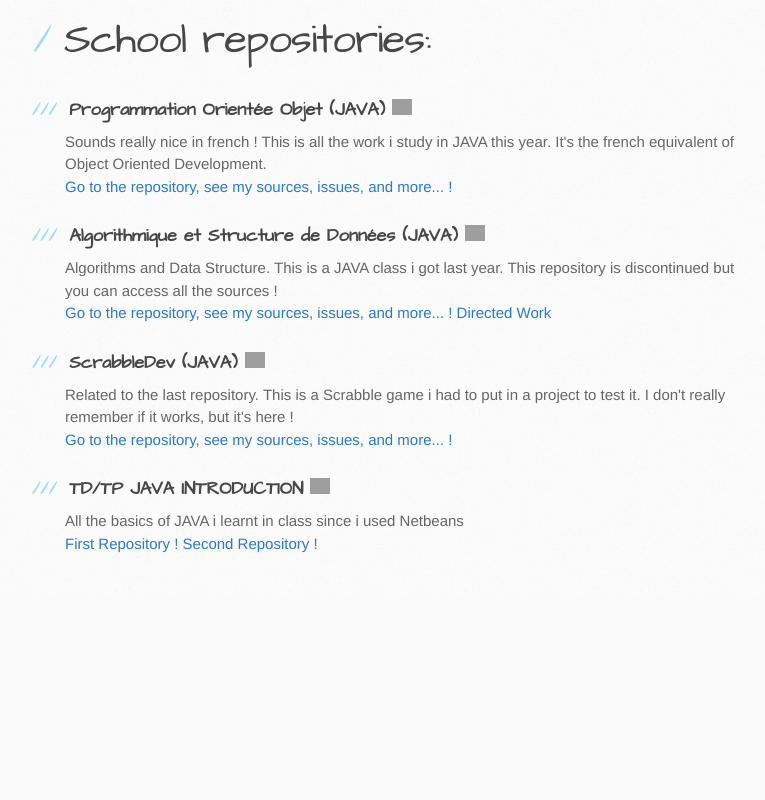
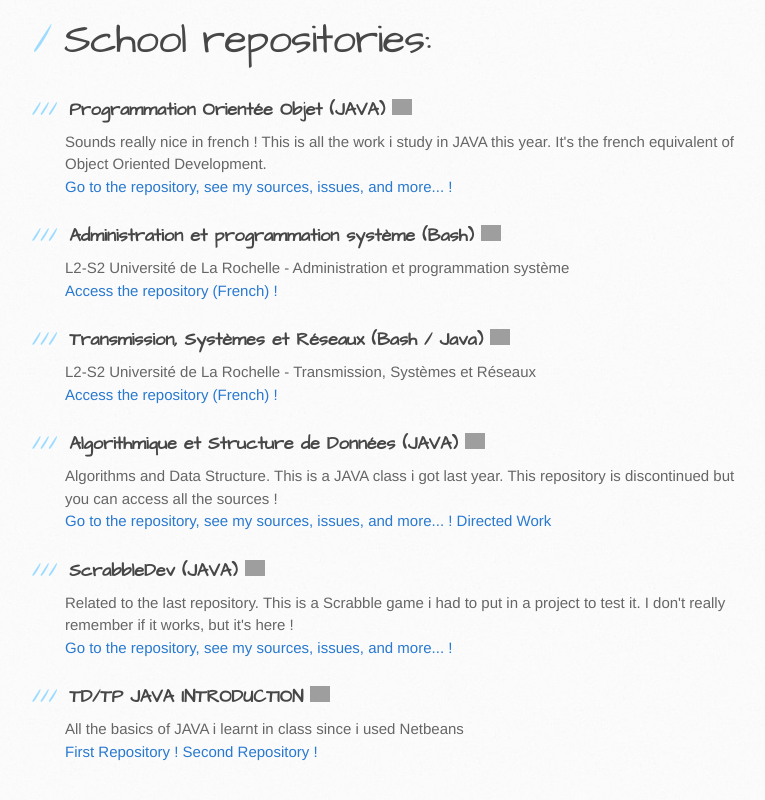
Before and after one commit to GDRMC/gdrmc.github.io, a plain HTML site: page index.html in a window 1280 px wide. Shown: the part 964-1764 px from the top of the page, without its empty margins (105-870 px from the left). Before the commit the page ends 1562 px from the top, so only its background shows below. Drawn offline with Linux system fonts and the light colour scheme; grey boxes are pictures that could not be loaded.

Commit message:
Update index.html

```diff
--- a/index.html
+++ b/index.html
@@ -47,7 +47,13 @@
                 </p>
 
 
+
+
+
                 <h1>Personnal projects: </h1>
+
+
+
                 <h3>
 <a id="creating-pages-manually" class="anchor" href="#creating-pages-manually" aria-hidden="true"><span aria-hidden="true" class="octicon octicon-link"></span></a>EzNote (JAVA)</h3>
 
@@ -57,6 +63,9 @@
                         Download the latest EzNote release
                     </a>
                 </p>
+
+
+
 
                 <h3>
 <a id="authors-and-contributors" class="anchor" href="#authors-and-contributors" aria-hidden="true"><span aria-hidden="true" class="octicon octicon-link"></span></a>CityGame (JAVA)</h3>
@@ -72,11 +81,55 @@
 
 
             <h1>School repositories:</h1>
-                <h3>
+
+
+            <h3>
 <a id="designer-templates" class="anchor" href="#designer-templates" aria-hidden="true"><span aria-hidden="true" class="octicon octicon-link"></span></a>Programmation Orientée Objet (JAVA) <img src="http://www.big5media.com/img/icone_drapeau_francais.jpg" alt="fr" width="20" height="16" /></h3>
 
                 <p>Sounds really nice in french ! This is all the work i study in JAVA this year. It's the french equivalent of Object Oriented Development.<br>
                     <a href="https://github.com/GDRMC/TP_POO_DEPOTS">Go to the repository, see my sources, issues, and more... !</a></p>
+
+
+
+
+
+
+                <h3>
+                    <a id="designer-templates" class="anchor" href="#designer-templates" aria-hidden="true">
+                        <span aria-hidden="true" class="octicon octicon-link"></span>
+                    </a>Administration et programmation système (Bash)
+                        <img src="http://www.big5media.com/img/icone_drapeau_francais.jpg" alt="fr" width="20" height="16" />
+                </h3>
+                <p>
+                    L2-S2 Université de La Rochelle - Administration et programmation système
+                    <br>
+                    <a href="https://github.com/GDRMC/AdministrationSysteme">Access the repository (French) !</a>
+                </p>
+
+
+
+
+
+                <h3>
+                    <a id="designer-templates" class="anchor" href="#designer-templates" aria-hidden="true">
+                        <span aria-hidden="true" class="octicon octicon-link"></span>
+                    </a>Transmission, Systèmes et Réseaux (Bash / Java)
+                        <img src="http://www.big5media.com/img/icone_drapeau_francais.jpg" alt="fr" width="20" height="16" />
+                </h3>
+                <p>
+                    L2-S2 Université de La Rochelle - Transmission, Systèmes et Réseaux
+                    <br>
+                    <a href="https://github.com/GDRMC/ProgrammationSysteme">Access the repository (French) !</a>
+                </p>
+
+
+
+
+
+
+
+
+
 
                 <h3>
 <a id="designer-templates" class="anchor" href="#designer-templates" aria-hidden="true"><span aria-hidden="true" class="octicon octicon-link"></span></a>Algorithmique et Structure de Données (JAVA) <img src="http://www.big5media.com/img/icone_drapeau_francais.jpg" alt="fr" width="20" height="16" /></h3>
@@ -86,11 +139,21 @@
                     <a href="https://github.com/GDRMC/TD_INFO">Directed Work</a></p>
 
 
+
+
+
+
+
                 <h3>
                 <a id="designer-templates" class="anchor" href="#designer-templates" aria-hidden="true"><span aria-hidden="true" class="octicon octicon-link"></span></a>ScrabbleDev (JAVA) <img src="http://www.big5media.com/img/icone_drapeau_francais.jpg" alt="fr" width="20" height="16" /></h3>
 
                 <p>Related to the last repository. This is a Scrabble game i had to put in a project to test it. I don't really remember if it works, but it's here !<br>
                     <a href="https://github.com/GDRMC/ScrabbleDev">Go to the repository, see my sources, issues, and more... !</a></p>
+
+
+
+
+
 
 
                 <h3>
@@ -101,11 +164,16 @@
                     <a href="https://github.com/GDRMC/TD">Second Repository !</a></p>
             </section>
 
+
+
             <aside id="sidebar">
 
 
                 <p>This page was generated by <a href="https://pages.github.com">GitHub Pages</a> using the Architect theme by <a href="https://twitter.com/jasonlong">Jason Long</a>.</p>
             </aside>
+
+
+
         </div>
     </div>
 
```
